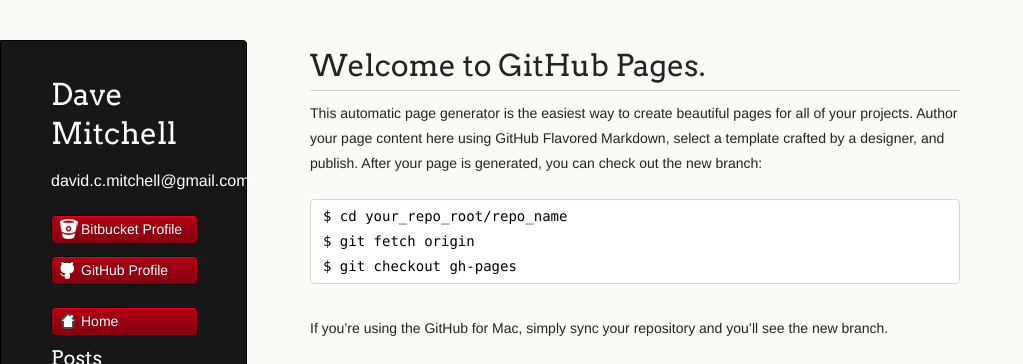
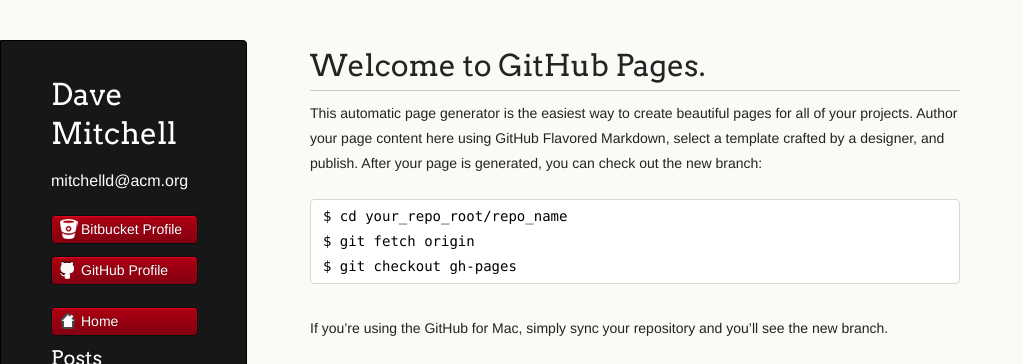
Before and after one commit to digitalbias/digitalbias.old, a Jekyll site: the page built from index.md, in a window 1280 px wide. Shown: the top 364 px of the page, without its empty margins (0-1023 px from the left). Built offline with Jekyll 4.4.1, drawn with Linux system fonts in a browser that asks for light colours; Markdown is read by kramdown in place of the engine named in the settings.

Commit message:
update to email address

```diff
--- a/_includes/header.html
+++ b/_includes/header.html
@@ -1,6 +1,6 @@
 <header>
   <h1 class="header">Dave Mitchell</h1>
-  <p class="header">david.c.mitchell@gmail.com</p>
+  <p class="header">mitchelld@acm.org</p>
   <ul>
     <li><a class="buttons bitbucket" href="https://bitbucket.org/digitalbias">Bitbucket Profile</a></li>
     <li><a class="buttons github" href="https://github.com/digitalbias">GitHub Profile</a></li>
```
